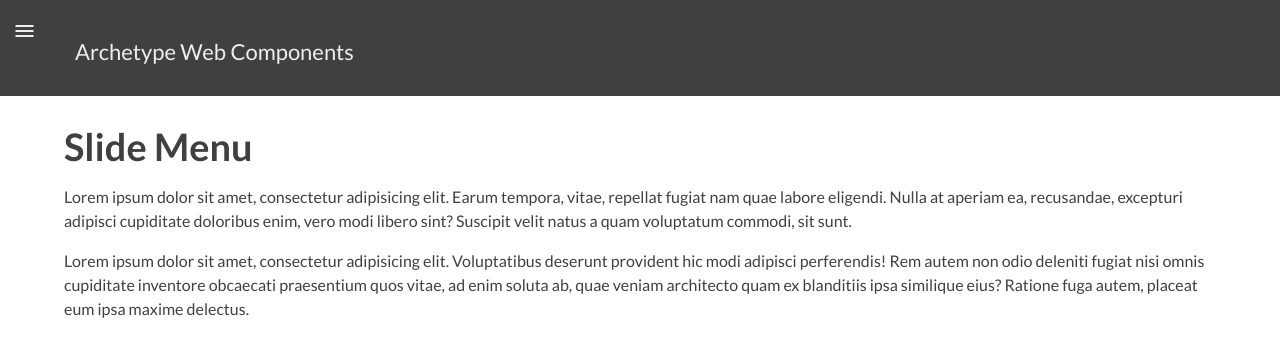
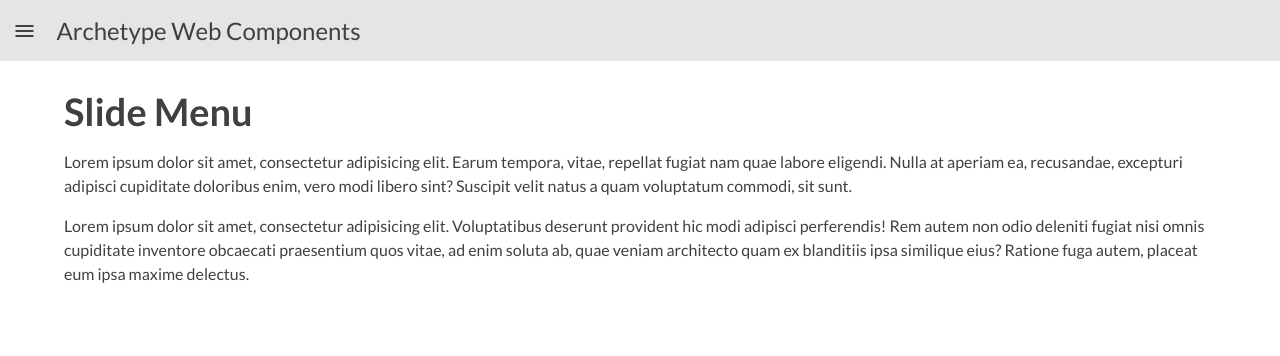
Before and after one commit to Mohamed-M/Archetype, a website: page production/navigations/slide.html in a window 1280 px wide. Drawn offline with Linux system fonts and the light colour scheme.

Commit message:
[CSS] Center the navbar in the push and slide menu

```diff
--- a/production/css/style.css
+++ b/production/css/style.css
@@ -796,21 +796,27 @@ img {
 *
 ********************************************************/
 .slide-menu {
-  background-color: #404040;
-  color: #eee;
+  position: relative;
   padding: 12.5px;
   padding: 1.25rem;
-  position: relative; }
+  display: -webkit-box;
+  display: -ms-flexbox;
+  display: flex;
+  -webkit-box-pack: start;
+      -ms-flex-pack: start;
+          justify-content: flex-start;
+  -webkit-box-align: center;
+      -ms-flex-align: center;
+          align-items: center;
+  background-color: #e5e5e5;
+  color: #404040; }
   .slide-menu > .title {
-    margin-left: 62.5px;
-    margin-left: 6.25rem;
-    font-size: 22px;
-    font-size: 2.2rem; }
+    margin: 0 0 0 20px;
+    margin: 0 0 0 2rem;
+    font-size: 24px;
+    font-size: 2.4rem; }
 
 .nav-toggle {
-  position: absolute;
-  top: 10px;
-  top: 1rem;
   cursor: pointer; }
 
 a {
@@ -861,26 +867,28 @@ nav li {
 *
 ********************************************************/
 header {
-  background-color: #333;
-  color: #fff;
+  position: relative;
   padding: 12.5px;
   padding: 1.25rem;
-  position: relative; }
-
-.site-title {
-  margin-left: 62.5px;
-  margin-left: 6.25rem;
-  font-size: 10px;
-  font-size: 1rem; }
-
-.nav-toggle {
-  position: absolute;
-  top: 18.75px;
-  top: 1.875rem;
-  cursor: pointer; }
+  display: -webkit-box;
+  display: -ms-flexbox;
+  display: flex;
+  -webkit-box-pack: start;
+      -ms-flex-pack: start;
+          justify-content: flex-start;
+  -webkit-box-align: center;
+      -ms-flex-align: center;
+          align-items: center;
+  background-color: #e5e5e5;
+  color: #404040; }
+  header > .title {
+    margin: 0 0 0 20px;
+    margin: 0 0 0 2rem;
+    font-size: 24px;
+    font-size: 2.4rem; }
 
 a {
-  color: #fff;
+  color: #e5e5e5;
   text-decoration: none; }
 
 nav li {
@@ -892,7 +900,7 @@ nav li {
   left: 0;
   width: 100%;
   height: 100%;
-  background-color: #222;
+  background-color: #404040;
   text-align: center;
   -webkit-transform: translateX(-100%);
           transform: translateX(-100%); }
@@ -903,7 +911,8 @@ nav li {
 
 .main-navigation .nav-toggle {
   right: 5%;
-  top: 5%; }
+  top: 5%;
+  color: #e5e5e5; }
 
 .main-navigation ul {
   margin: 0;
@@ -1092,7 +1101,9 @@ nav li {
     background-color: #e5e5e5; }
   .page > .main-content {
     padding: 20px;
-    padding: 2rem; }
+    padding: 2rem;
+    margin: 0 auto;
+    text-align: center; }
 
 .main-nav > .btn, .main-nav > .btn-small, .main-nav > .btn-large, .main-nav > .btn-primary, .main-nav >
 .btn-success, .main-nav >
```
